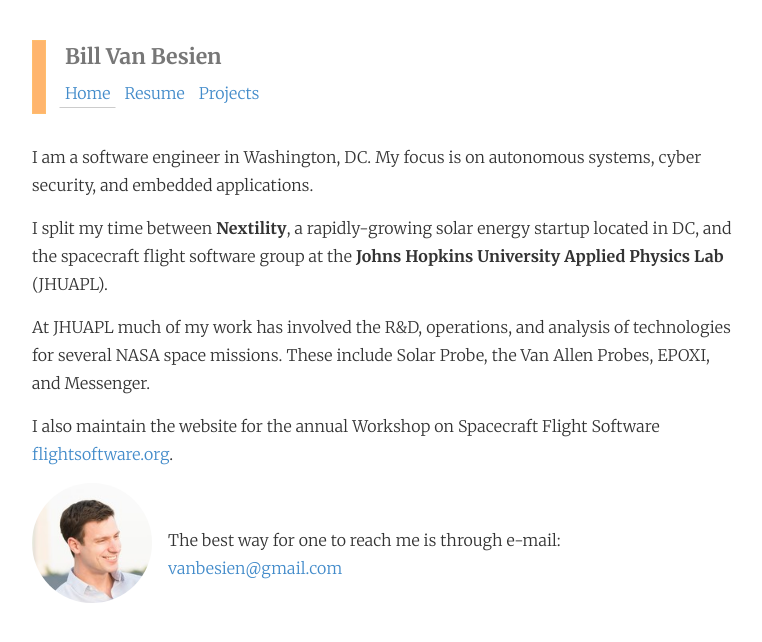
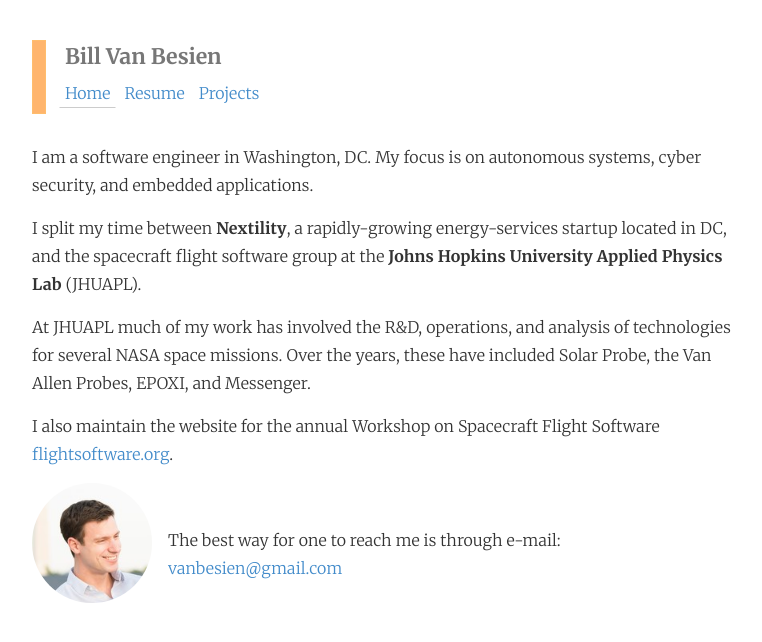
Before and after one commit to billvb/billvb.github.io, a Jekyll site: the page built from index.md, in a window 1280 px wide. Shown: the top 642 px of the page, without its empty margins (38-800 px from the left). Built offline with Jekyll 4.4.1, drawn with Linux system fonts in a browser that asks for light colours; nearby versions of some CDN libraries.

Commit message:
Update index.md

```diff
--- a/index.md
+++ b/index.md
@@ -5,10 +5,10 @@ layout: base
 
 I am a software engineer in Washington, DC. My focus is on autonomous systems, cyber security, and embedded applications.
 
-I split my time between **Nextility**, a rapidly-growing solar energy startup located in DC, and the spacecraft flight software group at the **Johns Hopkins University Applied Physics Lab** (JHUAPL).
+I split my time between **Nextility**, a rapidly-growing energy-services startup located in DC, and the spacecraft flight software group at the **Johns Hopkins University Applied Physics Lab** (JHUAPL).
 
 At JHUAPL much of my work has involved the R&amp;D, operations, and analysis of technologies for several NASA space missions.
-These include Solar Probe, the Van Allen Probes, EPOXI, and Messenger.
+Over the years, these have included Solar Probe, the Van Allen Probes, EPOXI, and Messenger.
 
 I also maintain the website for the annual Workshop on Spacecraft Flight Software [flightsoftware.org](http://flightsoftware.org).
 
```
